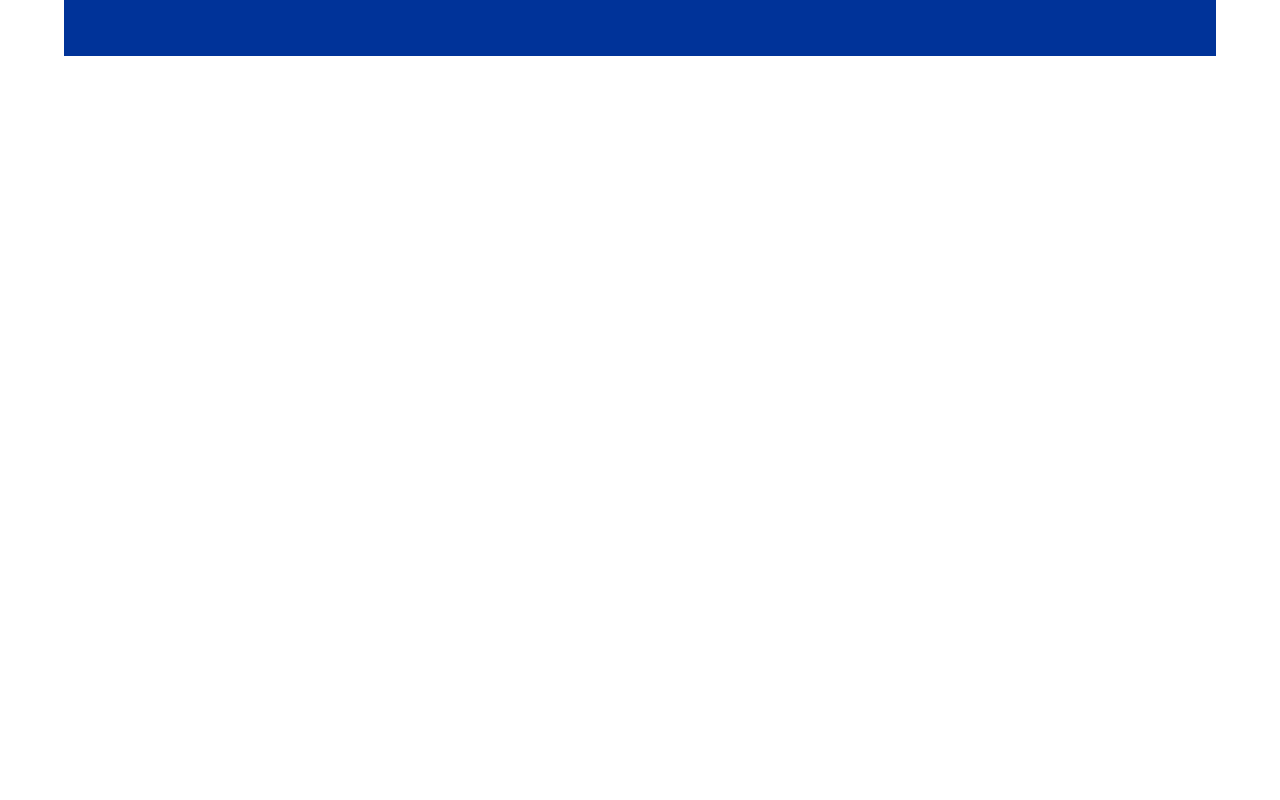
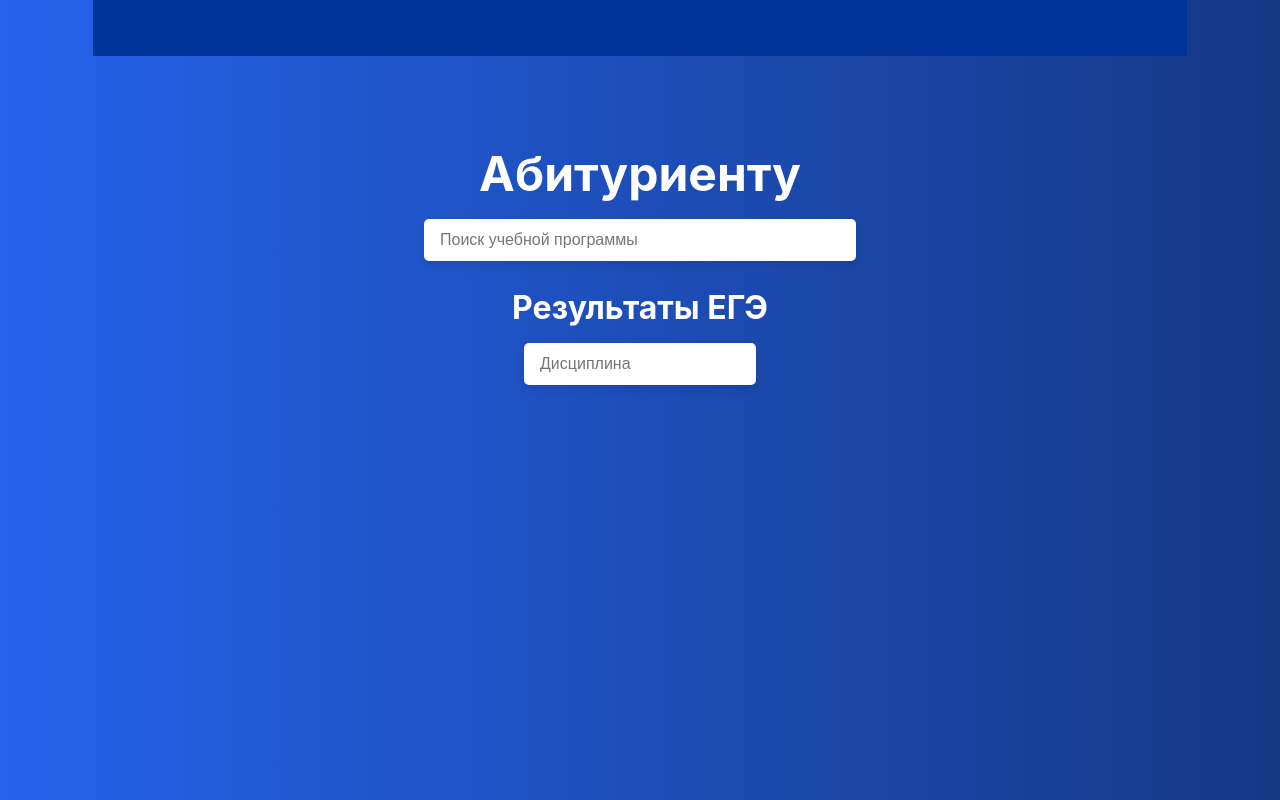
Before and after one commit to MIIT-inside/MIITWebApp, a React (Create React App) app in the folder frontend/: page / in a window 1280 px wide. Built offline with nearby package versions, Linux system fonts and the light colour scheme.

Commit message:
Add main section with search field

```diff
--- a/frontend/src/App.js
+++ b/frontend/src/App.js
@@ -1,10 +1,10 @@
 import './App.css';
-import Header from "./components/Header";
+import MainSection from "./components/MainSection";
 
 function App() {
   return (
       <div className="App">
-        <Header />
+        <MainSection />
       </div>
   );
 }
--- a/frontend/src/components/Header.js
+++ b/frontend/src/components/Header.js
@@ -1,5 +1,5 @@
 import React from 'react';
-import './Header.css';
+import '../styles/Header.css';
 
 const Header = () => {
     return (
--- /dev/null
+++ b/frontend/src/components/MainSection.js
@@ -0,0 +1,23 @@
+import React from 'react';
+import '../styles/MainSection.css';
+import Header from './Header';
+
+const MainSection = () => {
+    return (
+        <div className="main-section">
+            <Header />
+            <div className="main-content">
+                <h1>Абитуриенту</h1>
+                <div className="search-block">
+                    <input type="text" placeholder="Поиск учебной программы" className="search-input"/>
+                </div>
+                <h2>Результаты ЕГЭ</h2>
+                <div className="subject-block">
+                    <input type="text" placeholder="Дисциплина" className="subject-input"/>
+                </div>
+            </div>
+        </div>
+    );
+};
+
+export default MainSection;
--- /dev/null
+++ b/frontend/src/styles/MainSection.css
@@ -0,0 +1,45 @@
+.main-section {
+    background: linear-gradient(to right, #2563EB, #153885);
+    min-height: 100vh;
+    display: flex;
+    flex-direction: column;
+    padding: 0 2rem;
+}
+
+.main-content {
+    margin: 7vh auto;
+    width: 50%;
+    max-width: 1200px;
+    color: white;
+}
+
+.main-content h1 {
+    font-size: 3rem;
+    margin-bottom: 1rem;
+}
+
+.main-content h2 {
+    font-size: 2rem;
+    margin-bottom: 1rem;
+}
+
+.search-input {
+    width: 100%;
+    max-width: 400px;
+    padding: 0.75rem 1rem;
+    font-size: 1rem;
+    border: none;
+    border-radius: 5px;
+    outline: none;
+    box-shadow: 0px 4px 8px rgba(0, 0, 0, 0.1);
+}
+
+.subject-input {
+    width: 200px;
+    padding: 0.75rem 1rem;
+    font-size: 1rem;
+    border: none;
+    border-radius: 5px;
+    outline: none;
+    box-shadow: 0px 4px 8px rgba(0, 0, 0, 0.1);
+}
```
Also changed, not shown: frontend/src/styles/Header.css (renamed from frontend/src/components/Header.css).
